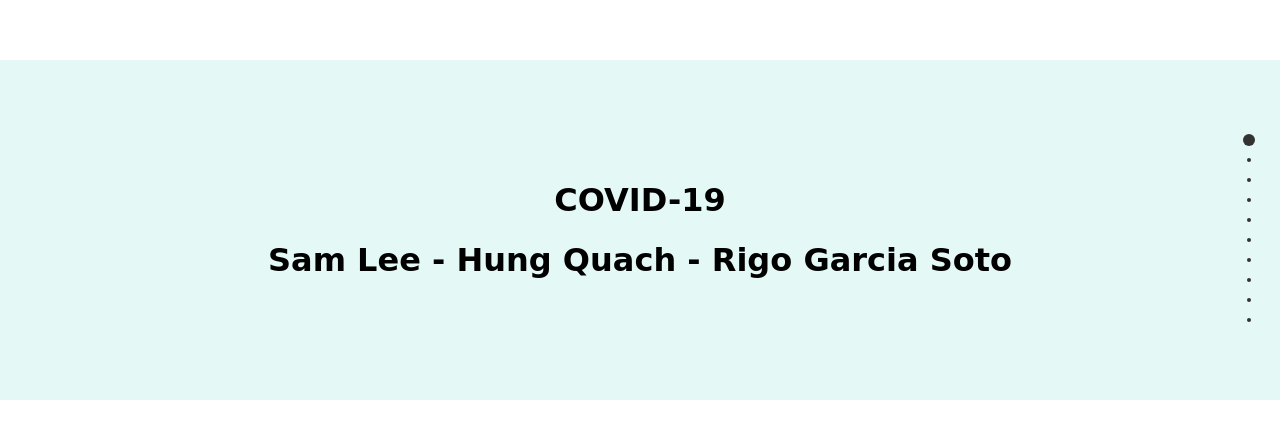
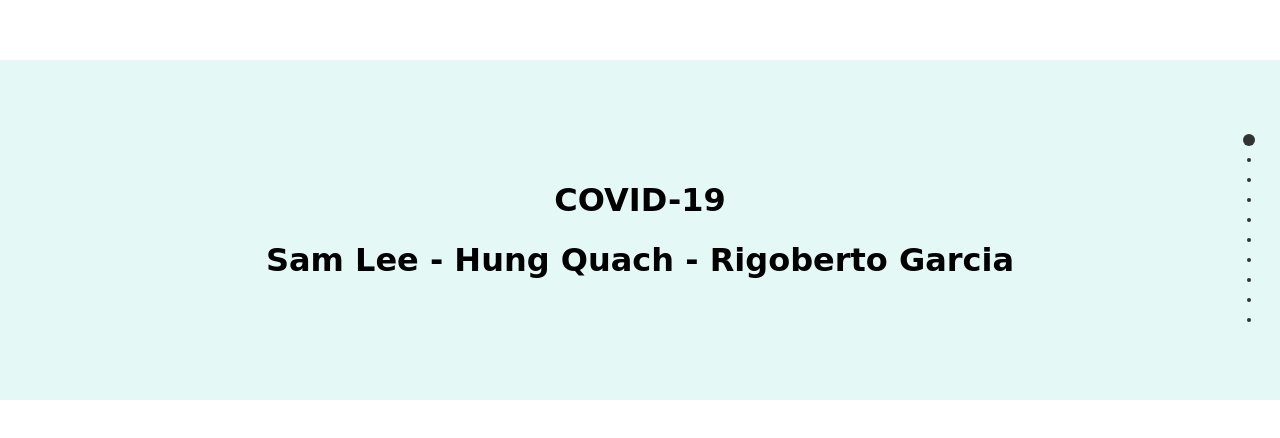
Before and after one commit to KevinK88/kevink88.github.io, a plain HTML site: page index.html in a window 1280 px wide. Shown: the part 170-608 px from the top of the page. Drawn offline with nearby package versions, Linux system fonts and the light colour scheme; a script that the page names is missing.

Commit message:
Update index.html
changed name

```diff
--- a/index.html
+++ b/index.html
@@ -21,7 +21,7 @@
         <div class="section  ">
             <div class="top_background " >
                 <h1> COVID-19</h1>
-                <h1>Sam Lee - Hung Quach - Rigo Garcia Soto</h1>
+                <h1>Sam Lee - Hung Quach - Rigoberto Garcia</h1>
             </div>
         </div>
         <div class="section image-background ">
```
